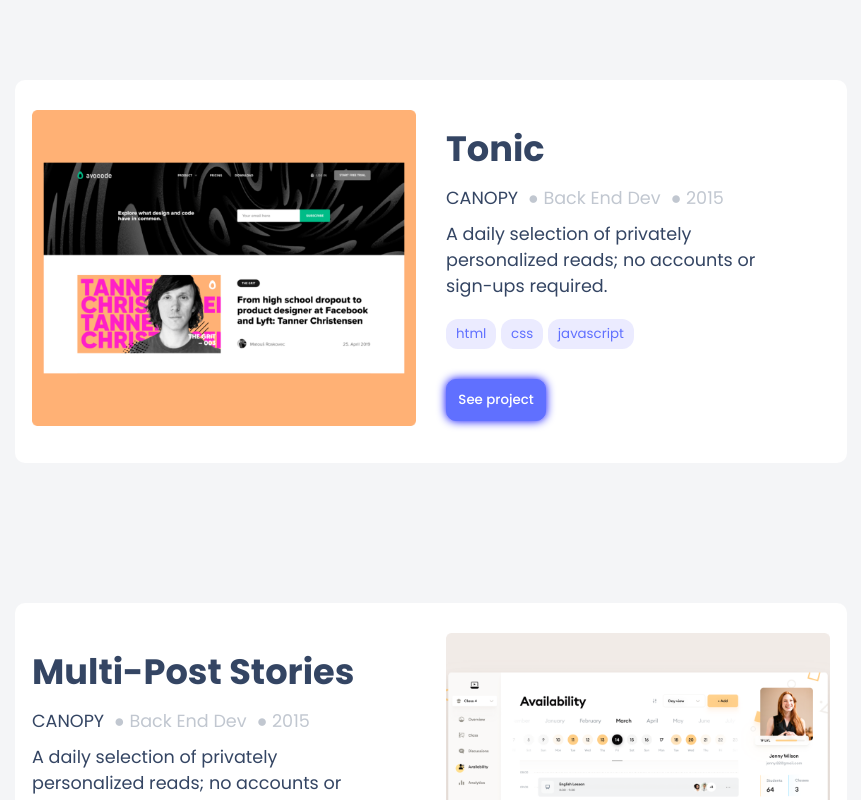
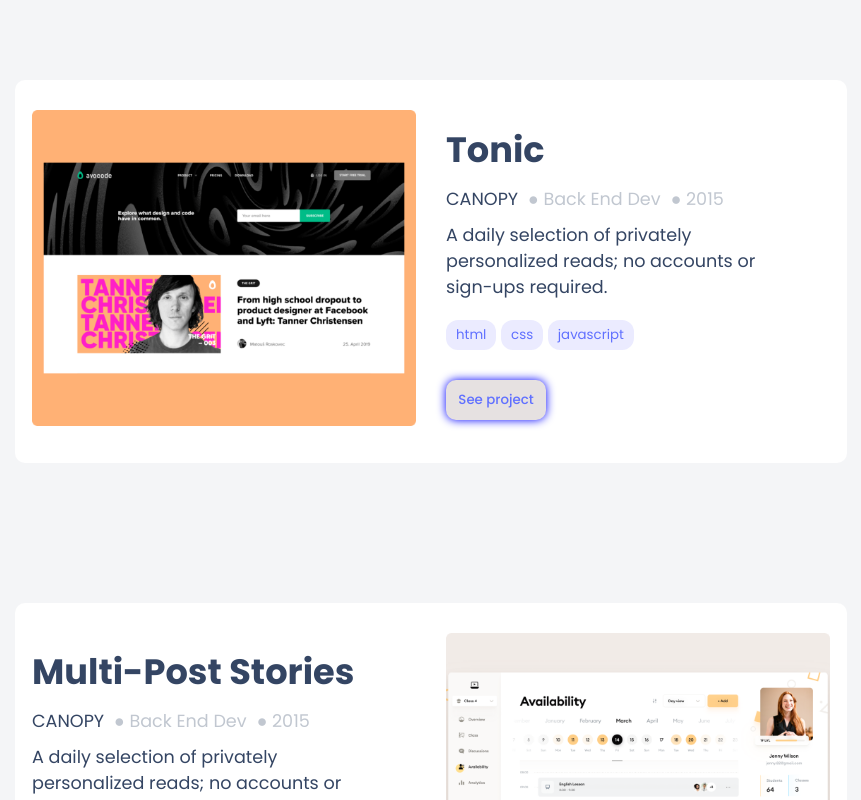
Before and after one commit to MustafaSamiShirzad/portfoliowebsite2, a website: page index.html in a window 1280 px wide. In both pictures the pointer is over the button 705 px from the left and 1276 px from the top of the page. Shown: the part 876-1676 px from the top of the page, without its empty margins (209-1070 px from the left). Drawn offline with Linux system fonts and the light colour scheme.

Commit message:
added transitions

```diff
--- a/style.css
+++ b/style.css
@@ -139,6 +139,13 @@
   background-color: white;
   color: var(--blue);
   padding: 5px 0;
+  transition:all .5s ease-in;
+
+}
+.see_project:hover{
+  color:var(--blue);
+  background-color: rgb(230, 225, 225);
+  border:var(--blue);
 }
 
 /* footer */
@@ -449,7 +456,6 @@
     flex-direction: column;
     align-items: flex-start;
   }
-
   footer {
     display: flex;
     width: 100vw;
@@ -504,6 +510,8 @@
   }
 
   .form_section {
+    background-image: url(imgs/contact\ form\ background\ shapes.svg);
+    background-position: center center;
     width: 100vw;
   }
 
```
Also changed, not shown: imgs/contact form background shapes.svg (added).
